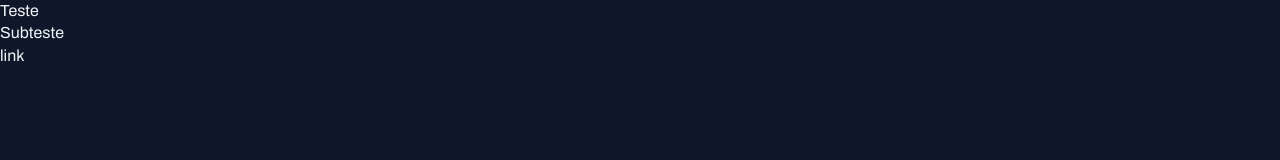
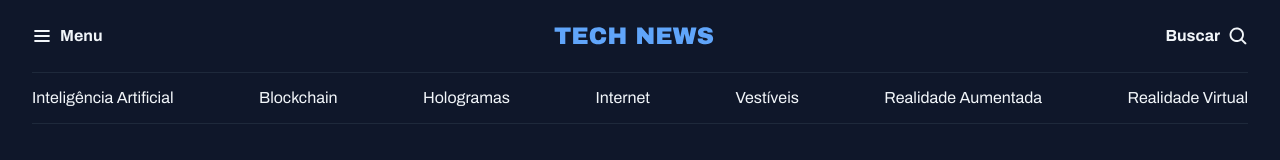
Before and after one commit to montenegromc/studious-umbrella, a plain HTML site: page projeto-portaldenoticias/index.html in a window 1280 px wide. Drawn offline with Linux system fonts and the light colour scheme.

Commit message:
criando o header

```diff
--- a/projeto-portaldenoticias/index.html
+++ b/projeto-portaldenoticias/index.html
@@ -12,9 +12,33 @@
     <link href="https://fonts.googleapis.com/css2?family=Archivo:ital,wght@0,100..900;1,100..900&display=swap" rel="stylesheet">
 </head>
 <body>
-  <h1>Teste</h1>
-  <h2>Subteste</h2>
-  <a href="#">link</a>
+    <header class="container">
+        <nav id="primary" class="grid grid-flow-col">
+            <div>
+                <img src="assets/icons/List.svg" alt="ícone de menu">
+                <strong>Menu</strong>
+            </div>
+
+            <div>
+                <img src="assets/Logo.svg" alt="TechNews logo">
+            </div>
+
+            <div>
+                <strong>Buscar</strong>
+                <img src="assets/icons/MagnifyingGlass.svg" alt="ícone de lupa para pesquisa">
+            </div>
+        </nav>
+        <nav id="secondary" class="grid grid-flow-col">
+            <a href="#">Inteligência Artificial</a>
+            <a href="#">Blockchain</a>
+            <a href="#">Hologramas</a>
+            <a href="#">Internet</a>
+            <a href="#">Vestíveis</a>
+            <a href="#">Realidade Aumentada</a>
+            <a href="#">Realidade  Virtual</a>
+
+        </nav>
+    </header>
 
 </body>
 </html>
--- a/projeto-portaldenoticias/styles/global.css
+++ b/projeto-portaldenoticias/styles/global.css
@@ -39,3 +39,17 @@ a:hover {
 h1, h2, h3 {
     font: inherit;
 }
+
+.container {
+    max-width: 1280px;
+    padding-inline: 32px;
+    margin-inline: auto;
+}
+
+.grid {
+    display: grid;
+}
+
+.grid-flow-col {
+  grid-auto-flow: column;
+}
--- /dev/null
+++ b/projeto-portaldenoticias/styles/header.css
@@ -0,0 +1,24 @@
+#primary {
+    padding-block: 20px;
+
+    div {
+        display: flex;
+        align-items: center;
+        gap: 8px;
+    }
+
+    div:nth-child(2) {
+        margin-inline: auto;
+    }
+
+    div:nth-child(3) {
+        justify-self: end;
+    }
+}
+
+#secondary {
+    padding-block: 14px;
+    border: solid 1px var(--stroke-color);
+    border-inline: none;
+    justify-content: space-between;
+}
--- a/projeto-portaldenoticias/styles/index.css
+++ b/projeto-portaldenoticias/styles/index.css
@@ -1 +1,2 @@
 @import url(global.css);
+@import url(header.css);
```
